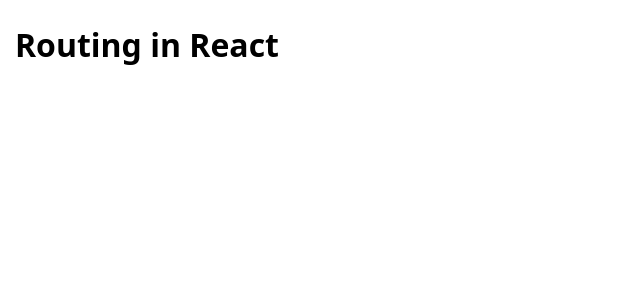
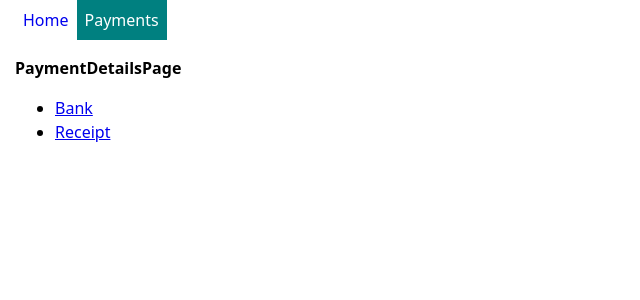
Before and after one commit to luxplanjay/react-100, a React (Vite) app: page /payments/1 in a window 1280 px wide. Shown: the top 300 px of the page, without its empty margins (0-640 px from the left). Built offline with nearby package versions, Linux system fonts and the light colour scheme; no server answers.

Commit message:
add examples

```diff
--- a/package.json
+++ b/package.json
@@ -17,6 +17,7 @@
     "react": "^18.2.0",
     "react-dom": "^18.2.0",
     "react-icons": "^5.0.1",
+    "react-router-dom": "^6.22.3",
     "yup": "^1.4.0"
   },
   "devDependencies": {
--- a/src/components/App.jsx
+++ b/src/components/App.jsx
@@ -1,9 +1,24 @@
+import { Route, Routes } from "react-router-dom";
 import Layout from "./Layout/Layout";
+import HomePage from "../pages/HomePage/HomePage";
+import PaymentsPage from "../pages/PaymentsPage/PaymentsPage";
+import NotFoundPage from "../pages/NotFoundPage/NotFoundPage";
+import PaymentDetailsPage from "../pages/PaymentDetailsPage/PaymentDetailsPage";
+import BankInfo from "./BankInfo";
+import PaymentReceipt from "./PaymentReceipt";
 
 export default function App() {
   return (
     <Layout>
-      <h1>Routing in React</h1>
+      <Routes>
+        <Route path="/" element={<HomePage />} />
+        <Route path="/payments" element={<PaymentsPage />} />
+        <Route path="/payments/:paymentId" element={<PaymentDetailsPage />}>
+          <Route path="bank" element={<BankInfo />} />
+          <Route path="receipt" element={<PaymentReceipt />} />
+        </Route>
+        <Route path="*" element={<NotFoundPage />} />
+      </Routes>
     </Layout>
   );
 }
--- a/src/components/Layout/Layout.jsx
+++ b/src/components/Layout/Layout.jsx
@@ -1,5 +1,11 @@
+import Navigation from "../Navigation/Navigation";
 import css from "./Layout.module.css";
 
 export default function Layout({ children }) {
-  return <div className={css.container}>{children}</div>;
+  return (
+    <div className={css.container}>
+      <Navigation />
+      {children}
+    </div>
+  );
 }
--- /dev/null
+++ b/src/components/Navigation/Navigation.jsx
@@ -0,0 +1,20 @@
+import { NavLink } from "react-router-dom";
+import css from "./Navigation.module.css";
+import clsx from "clsx";
+
+const getNavLinkClass = ({ isActive }) => {
+  return clsx(css.link, isActive && css.active);
+};
+
+export default function Navigation() {
+  return (
+    <nav>
+      <NavLink to="/" className={getNavLinkClass}>
+        Home
+      </NavLink>
+      <NavLink to="/payments" className={getNavLinkClass}>
+        Payments
+      </NavLink>
+    </nav>
+  );
+}
--- /dev/null
+++ b/src/components/Navigation/Navigation.module.css
@@ -0,0 +1,14 @@
+.link {
+  display: inline-flex;
+  padding: 8px;
+  text-decoration: none;
+}
+
+.link:hover {
+  color: orangered;
+}
+
+.active {
+  background-color: teal;
+  color: #fff;
+}
--- a/src/components/PaymentCard/PaymentCard.jsx
+++ b/src/components/PaymentCard/PaymentCard.jsx
@@ -1,7 +1,8 @@
+import { Link } from "react-router-dom";
 import css from "./PaymentCard.module.css";
 
 export default function PaymentCard({
-  payment: { cardOwner, amount, description },
+  payment: { id, cardOwner, amount, description },
 }) {
   return (
     <div className={css.wrapper}>
@@ -14,7 +15,7 @@
       <p>
         <b>Description:</b> {description}
       </p>
-      <b>Details (page link)</b>
+      <Link to={`/payments/${id}`}>Details</Link>
     </div>
   );
 }
--- a/src/main.jsx
+++ b/src/main.jsx
@@ -1,11 +1,14 @@
 import React from "react";
 import ReactDOM from "react-dom/client";
+import { BrowserRouter } from "react-router-dom";
 import App from "./components/App";
 import "modern-normalize";
 import "./index.css";
 
 ReactDOM.createRoot(document.getElementById("root")).render(
   <React.StrictMode>
-    <App />
+    <BrowserRouter>
+      <App />
+    </BrowserRouter>
   </React.StrictMode>
 );
--- /dev/null
+++ b/src/pages/HomePage/HomePage.jsx
@@ -0,0 +1,7 @@
+export default function HomePage() {
+  return (
+    <div>
+      <h1>Home Page</h1>
+    </div>
+  );
+}
--- /dev/null
+++ b/src/pages/NotFoundPage/NotFoundPage.jsx
@@ -0,0 +1,12 @@
+import { Link } from "react-router-dom";
+
+export default function NotFoundPage() {
+  return (
+    <div>
+      <p>Opps! Page not found! Sorry!</p>
+      <p>
+        Please visit out <Link to="/">home page</Link>
+      </p>
+    </div>
+  );
+}
--- /dev/null
+++ b/src/pages/PaymentDetailsPage/PaymentDetailsPage.jsx
@@ -0,0 +1,39 @@
+import { useEffect, useState } from "react";
+import { useParams, Link, Outlet } from "react-router-dom";
+import { getPaymentById } from "../../payments-api";
+import PaymentInfo from "../../components/PaymentInfo";
+
+export default function PaymentDetailsPage() {
+  const { paymentId } = useParams();
+  const [payment, setPayment] = useState(null);
+
+  useEffect(() => {
+    async function fetchPayment() {
+      try {
+        const data = await getPaymentById(paymentId);
+        setPayment(data);
+      } catch (error) {}
+    }
+    fetchPayment();
+  }, [paymentId]);
+
+  return (
+    <div>
+      <p>
+        <b>PaymentDetailsPage</b>
+      </p>
+      {payment && <PaymentInfo payment={payment} />}
+
+      <ul>
+        <li>
+          <Link to="bank">Bank</Link>
+        </li>
+        <li>
+          <Link to="receipt">Receipt</Link>
+        </li>
+      </ul>
+
+      <Outlet />
+    </div>
+  );
+}
--- /dev/null
+++ b/src/pages/PaymentsPage/PaymentsPage.jsx
@@ -0,0 +1,35 @@
+import { useEffect, useState } from "react";
+import PaymentList from "../../components/PaymentList/PaymentList";
+import { getPayments } from "../../payments-api";
+
+export default function PaymentsPage() {
+  const [payments, setPayments] = useState([]);
+  const [loading, setLoading] = useState(false);
+  const [error, setError] = useState(false);
+
+  useEffect(() => {
+    async function fetchPayments() {
+      try {
+        setLoading(true);
+        const data = await getPayments();
+        setPayments(data);
+      } catch (error) {
+        setError(true);
+      } finally {
+        setLoading(false);
+      }
+    }
+
+    fetchPayments();
+  }, []);
+
+  return (
+    <div>
+      <p>
+        <b>PaymentsPage</b>
+      </p>
+      {loading && <b>Loading payments...</b>}
+      {payments.length > 0 && <PaymentList payments={payments} />}
+    </div>
+  );
+}
```
Also changed, not shown: 2 other files (tests, documents, lock files or other folders).
